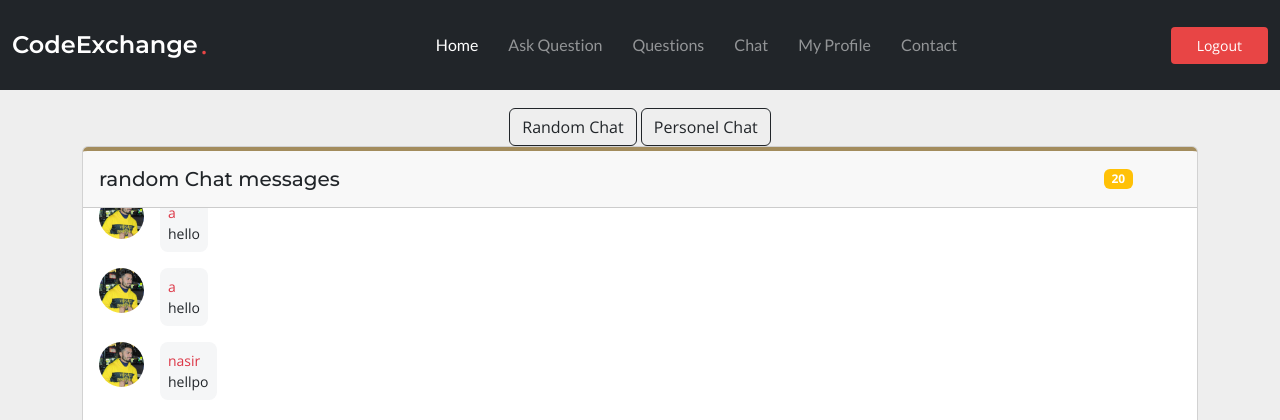
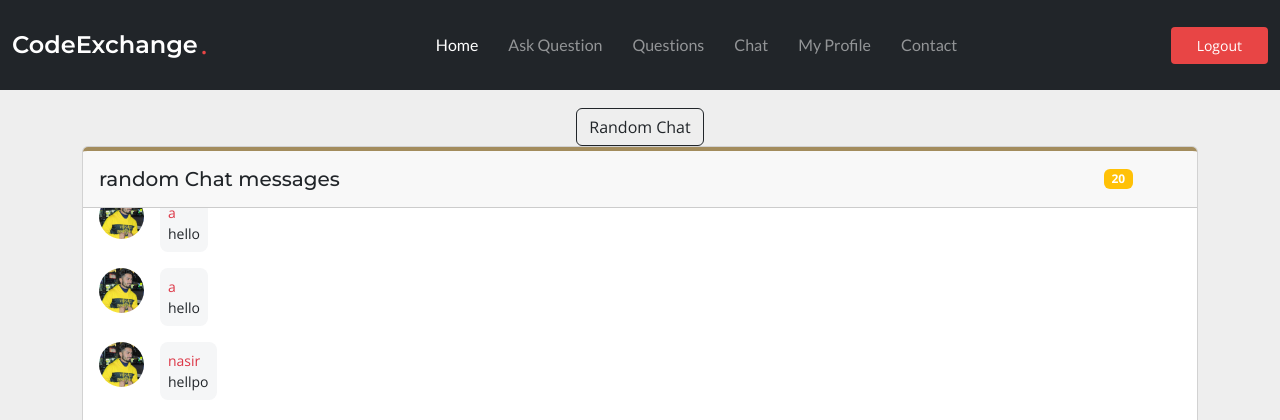
Before and after one commit to Azharyaseen12/Stackoverflow_clone, a Django app: page /chat/ in a window 1280 px wide. Shown: the top 420 px of the page. Run offline with Django 4.2, Linux system fonts and the light colour scheme; a user stored in the database is signed in; data comes from the database, SQL or seed files in the repository; both versions use the stored data as it was after the commit; parts of the project's set-up code (start-up, migrations or seed data) failed here and were passed over; some libraries are stand-ins or nearby versions.

Commit message:
ready for demo

```diff
--- a/app/templates/app/chat.html
+++ b/app/templates/app/chat.html
@@ -6,7 +6,7 @@
   <div class="container py-5">
     <div class="container text-center">
       <a class="btn btn-outline-dark" href="{% url 'chat' %}">Random Chat</a>
-      <a class="btn btn-outline-dark" href="{% url 'personel_chat' %}">Personel Chat</a>
+      {% comment %} <a class="btn btn-outline-dark" href="{% url 'personel_chat' %}">Personel Chat</a> {% endcomment %}
 
       {% comment %} <a class="btn btn-outline-dark" href="#">Button</a> {% endcomment %}
     </div>
--- a/app/templates/app/chat_page.html
+++ b/app/templates/app/chat_page.html
@@ -5,7 +5,7 @@
       <div class="container py-5">
         <div class="container text-center">
           <a class="btn btn-outline-dark" href="{% url 'chat' %}">Random Chat</a>
-          <a class="btn btn-outline-dark" href="{% url 'personel_chat' %}">Personel Chat</a>
+          {% comment %} <a class="btn btn-outline-dark" href="{% url 'personel_chat' %}">Personel Chat</a> {% endcomment %}
 
           {% comment %} <a class="btn btn-outline-dark" href="#">Button</a> {% endcomment %}
         </div>
--- a/app/templates/app/personel_chat.html
+++ b/app/templates/app/personel_chat.html
@@ -4,7 +4,7 @@
     <div class="container py-5">
       <div class="container text-center">
         <a class="btn btn-outline-dark" href="{% url 'chat' %}">Random Chat</a>
-        <a class="btn btn-outline-dark" href="{% url 'personel_chat' %}">Personel Chat</a>
+        {% comment %} <a class="btn btn-outline-dark" href="{% url 'personel_chat' %}">Personel Chat</a> {% endcomment %}
 
         {% comment %} <a class="btn btn-outline-dark" href="#">Button</a> {% endcomment %}
       </div>
--- a/app/views.py
+++ b/app/views.py
@@ -13,13 +13,11 @@ from django.core.paginator import Paginator
 def chat_page(request, id):
     user = request.user
     chat_messages = PersonelChat.objects.filter(sender=user, receiver_id=id)
-
     if request.method == 'POST':
         message = request.POST.get('message')
         receiver = User_profile.objects.get(id=id)
         send_message = PersonelChat(content=message, sender=user, receiver=receiver)
         send_message.save()
-
     return render(request, "app/chat_page.html", {'chat_messages': chat_messages})
 
 
```
Also changed, not shown: db.sqlite3.
